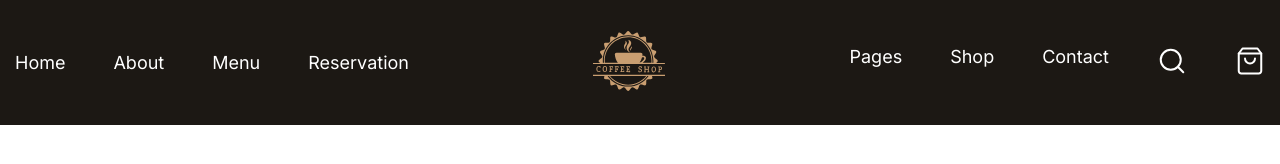
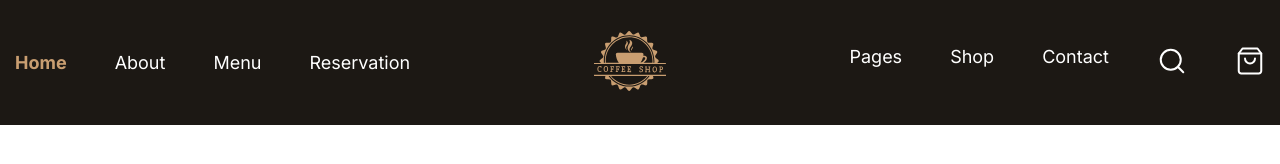
Before and after one commit to vadimysta/Cappuccino, a plain HTML site: page index.html in a window 1280 px wide. Drawn offline with Linux system fonts and the light colour scheme.

Commit message:
hover-nav

```diff
--- a/index.html
+++ b/index.html
@@ -16,7 +16,7 @@
                 <div class="nav">
                     <ul class="menu">
                         <li class="menu__item">
-                            <a href="#!" class="menu__link">Home</a>
+                            <a href="#!" class="menu__link menu__home">Home</a>
                         </li>
                         <li class="menu__item">
                             <a href="#!" class="menu__link">About</a>
--- a/sass/base/_hover.scss
+++ b/sass/base/_hover.scss
@@ -1,4 +1,3 @@
 .menu__link:hover {
     color: $light-brown;
-    font-weight: 700;
 }
--- a/sass/blocks/_nav.scss
+++ b/sass/blocks/_nav.scss
@@ -16,5 +16,12 @@
         font-size: 18px;
         font-weight: 400;
         font-family: Inter;
+
+        transition: 1s;
+    }
+
+    .menu__home {
+        color: $light-brown;
+        font-weight: 700;
     }
 }
```
Also changed, not shown: css/index.css, css/index.min.css, 2 other files.
